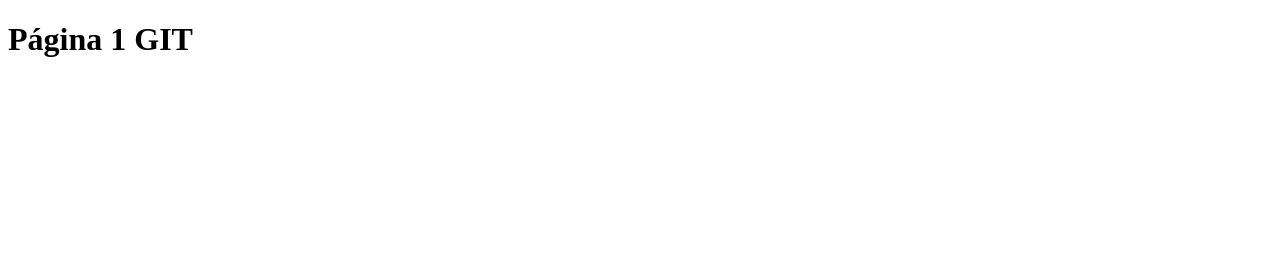
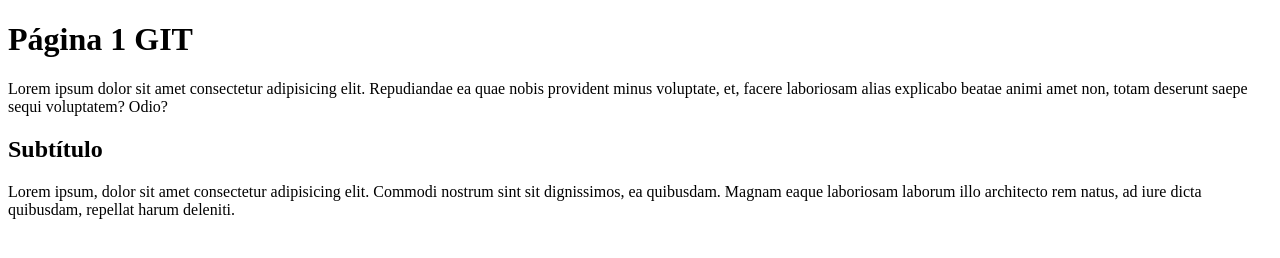
Before and after one commit to catalina-romero/classfront2023, a plain HTML site: page index.html in a window 1280 px wide. Drawn offline with Linux system fonts and the light colour scheme.

Commit message:
parrafos agregados al index

```diff
--- a/index.html
+++ b/index.html
@@ -8,5 +8,9 @@
 </head>
 <body>
     <h1>Página 1 GIT</h1>
+    <p>Lorem ipsum dolor sit amet consectetur adipisicing elit. Repudiandae ea quae nobis provident minus voluptate, et, facere laboriosam alias explicabo beatae animi amet non, totam deserunt saepe sequi voluptatem? Odio?</p>
+    <h2>Subtítulo</h2>
+    <p>Lorem ipsum, dolor sit amet consectetur adipisicing elit. Commodi nostrum sint sit dignissimos, ea quibusdam. Magnam eaque laboriosam laborum illo architecto rem natus, ad iure dicta quibusdam, repellat harum deleniti.</p>
+
 </body>
 </html>
```
